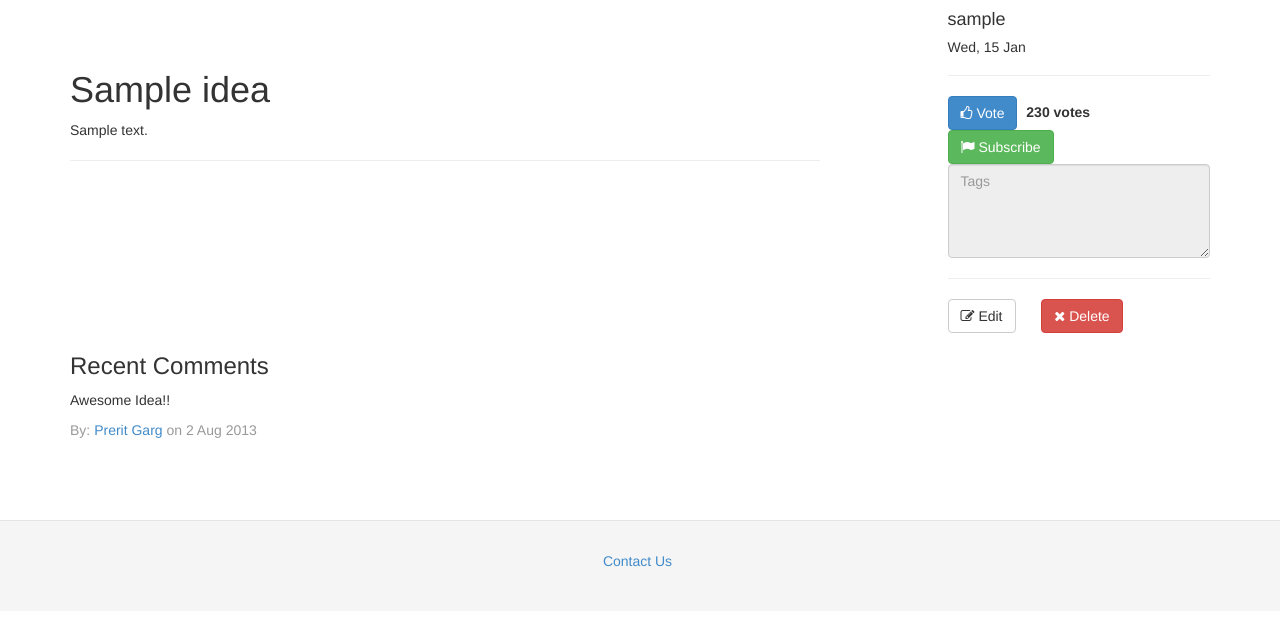
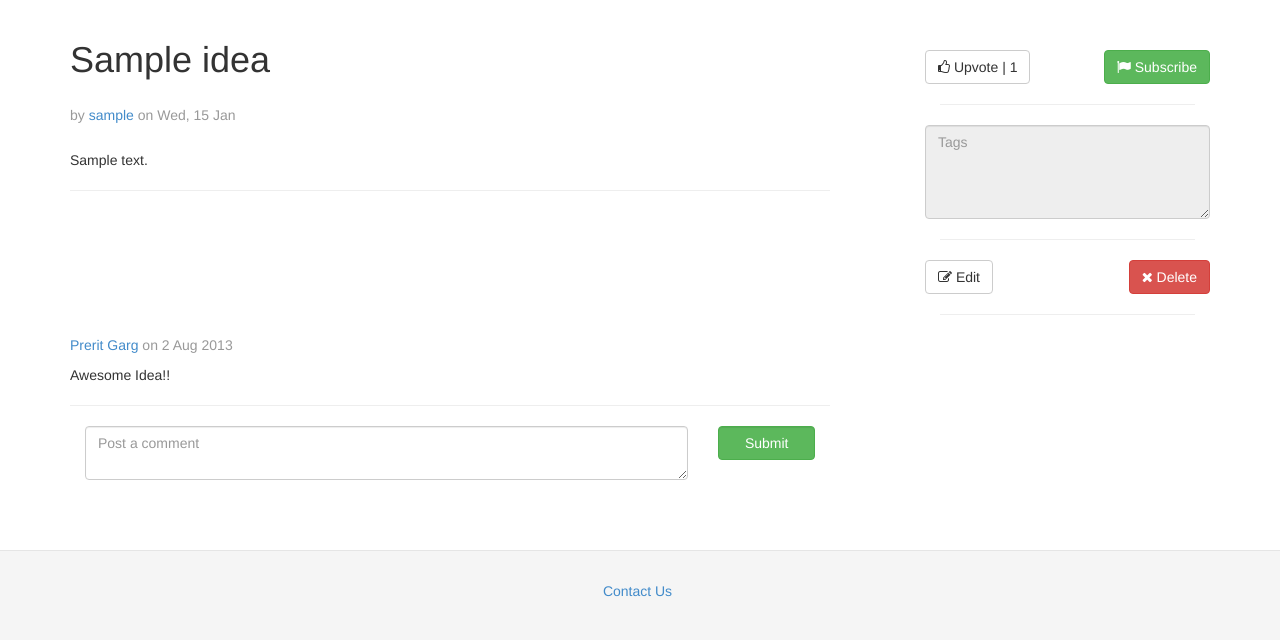
Before and after one commit to Ideabin/Ideabin, a Python web app: template frontend/templates/idea.html in a window 1280 px wide. Shown: the part 55-695 px from the top of the page. Run offline with Jinja, Linux system fonts and the light colour scheme; the template is opened without the code that fills it: most values are stand-ins (such as "Sample title", 1, 10 or a date in 2020); style sheets or scripts are compiled from the project's sources.

Commit message:
Updates to the explore and ideas templates
Explore:

    Display 250 characters of an idea.

    Fix /u/ links

Idea:

    Better Layout

```diff
--- a/frontend/templates/explore.html
+++ b/frontend/templates/explore.html
@@ -7,12 +7,12 @@
         <a href="/i/{{ idea.idea_id }}">{{ idea.title }}</a>
 
         <div class="info">
-          <div class="pull-left"><p>by <a href="/u/{{ idea.user.user_id }}">{{ idea.user.username }}</a></p></div>
+          <div class="pull-left"><p>by <a href="/u/{{ idea.user.username }}">{{ idea.user.username }}</a></p></div>
           <div class="pull-right"><p>{{ idea.created_on.strftime('%a, %d %b') }}</p></div>
         </div>
 
         <div class="content">
-          <p>{{ idea.desc_md | truncate(100) }}</p>
+          <p>{{ idea.desc_md | truncate(250) }}</p>
         </div>
       </div>
       {% endfor %}
--- a/frontend/templates/idea.html
+++ b/frontend/templates/idea.html
@@ -1,48 +1,53 @@
 {% extends 'base.html' %}
 {% block content %}
+<div class="container">
+  <div class="col-md-8" style="margin-top: 20px;">
+    <div class="row">
+      <h1>{{ idea.title }}</h1>
+      <p class="text-muted" style="margin: 25px 0;">
+        by <a href="#">{{ idea.user.username }}</a>
+        on {{ idea.created_on.strftime('%a, %d %b') }}
+      </p>
+      <p>{{ idea.desc_html | safe}}</p>
+      <hr/>
+    </div>
+  </div>
 
-<div class="container">
-  <div class="row">
-    <div class="col-md-8" style="margin-top: 50px;">
-      <h1>{{ idea.title }}</h1>
-      <p>{{ idea.desc_html }}</p>
-      <hr>
+  <div class="col-md-3 col-md-offset-1" style="margin-top: 50px;">
+    <div class="row">
+      <!-- Todo: Unvote button. Github like toggle state? -->
+      <button id="vote" class="btn btn-default pull-left"> <i class="fa fa-thumbs-o-up"></i>   Upvote | {{ idea.vote_count }}</button>
+      <button id="subscribe" class="btn btn-success pull-right"> <i class="fa fa-flag"></i>    Subscribe</button>
     </div>
-
-    <div class="col-sm-3 col-sm-offset-1">
-      <h4>{{ idea.user.username }}</h4>
-      <h5>{{ idea.created_on.strftime('%a, %d %b') }}</h5>
       <hr>
 
-      <div class="list-inline">
-        <li>
-          <a class="btn btn btn-primary " href="#"> <i class="fa fa-thumbs-o-up"></i>    Vote</a>
-        </li>
-        <label class="control-label">230 votes</label>
-      </div>
-
-      <a class="btn btn-success" href="#"> <i class="fa fa-flag"></i>    Subscribe</a>
-      <div class="form-group">
-        <textarea class="form-control" rows="4" placeholder="Tags" disabled="true"></textarea>
-      </div>
-
+    <div class="row">
+      <textarea id="tags" class="form-control" rows="4" placeholder="Tags" disabled="true"></textarea>
+    </div>
       <hr>
 
-      <a class="btn btn-default" href="#"> <i class="fa fa-pencil-square-o fa"></i>   Edit</a>
-      <a class="btn btn-danger col-md-offset-1" href="#"> <i class="fa fa-times fa"></i>    Delete</a>
+    <div class="row">
+      <button id="edit" class="btn btn-default pull-left" href="/edit/"> <i class="fa fa-pencil-square-o fa"></i>   Edit</button>
+      <button id="delete" class="btn btn-danger pull-right"> <i class="fa fa-times fa"></i>    Delete</button>
     </div>
+      <hr>
   </div>
 </div>
 
 <div class="container">
-  <div class="col-md-10">
+  <div class="col-md-8">
+    <div class="row comment">
+      <p class="text-muted"><a href="#">Prerit Garg</a> on 2 Aug 2013 </p>
+      <p> Awesome Idea!! </p>
+      <hr>
+    </div>
     <div class="row">
-      <h3 >Recent Comments</h3>
-    </div>
-
-    <div class="row">
-      <p> Awesome Idea!! </p>
-      <p class="text-muted"> By: <a href="#">Prerit Garg</a> on 2 Aug 2013 </p>
+      <div class="col-md-10 pull-left">
+        <textarea rows="2" class="form-control" placeholder="Post a comment"></textarea>
+      </div>
+      <div class="col-md-2 pull-right">
+        <button class="btn btn-success form-control"> Submit </button>
+      </div>
     </div>
   </div>
 </div>
```
